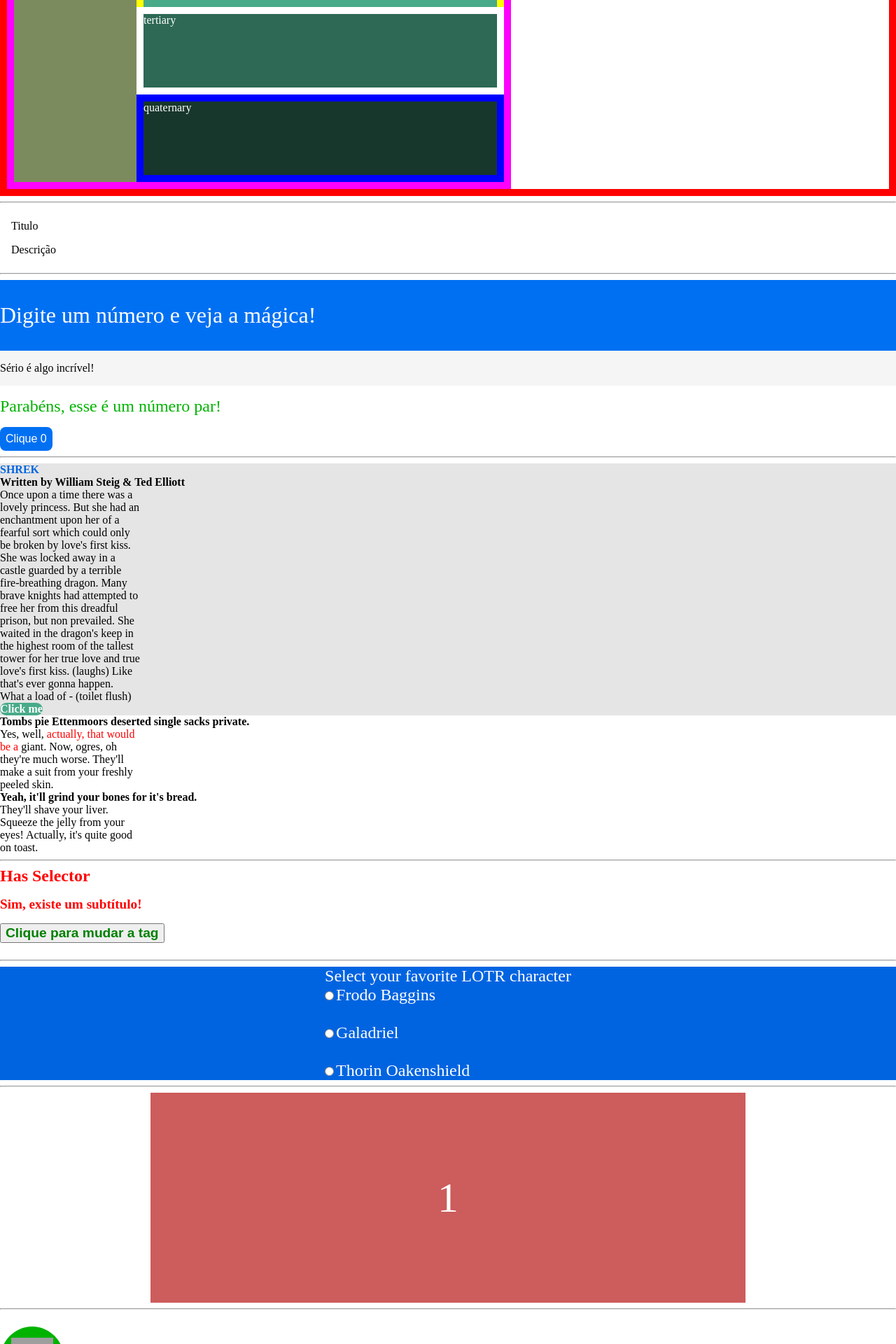
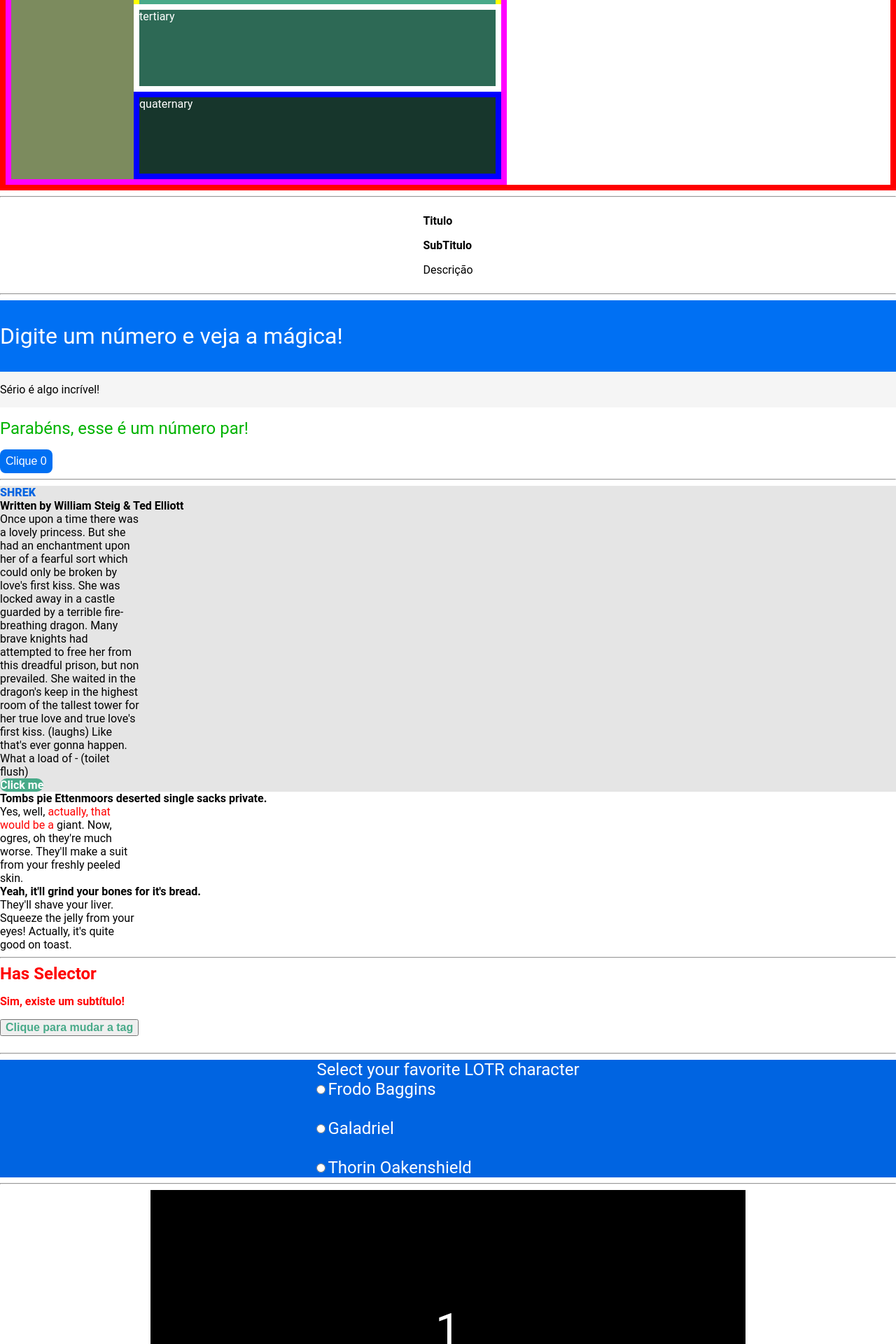
Before and after one commit to deverebor/scss-like-you-never-seen, a Vue app: page / in a window 1280 px wide. Shown: the part 260-2180 px from the top of the page at 70% size. Built offline with nearby package versions, Linux system fonts and the light colour scheme; grey boxes are pictures that could not be loaded.

Commit message:
chore: adjust all app to use correct variables

```diff
--- a/src/App.scss
+++ b/src/App.scss
@@ -7,6 +7,7 @@ html {
   -moz-osx-font-smoothing: grayscale;
   text-rendering: optimizeLegibility;
   text-size-adjust: 100%;
+  font-family: "Roboto", sans-serif;
 }
 
 body {
--- a/src/components/AccentColor/AccentColor.scss
+++ b/src/components/AccentColor/AccentColor.scss
@@ -1,12 +1,11 @@
-@use '../../styles';
+@use "../../styles";
 
 .accent-color {
   background-color: styles.$brand-primary-dark;
   color: styles.$white;
   font-size: styles.$spacing-medium;
   display: flex;
-  align-items: center;
-  justify-content: center;
+  place-content: center;
 
   &__form {
     display: flex;
@@ -16,7 +15,7 @@
 
     input[type="radio"] {
       position: absolute;
-      margin-block-start: 0.5rem;
+      margin-block-start: styles.$spacing-small;
       accent-color: styles.$brand-danger-dark;
       display: flex;
       margin-inline: 0;
@@ -24,7 +23,7 @@
 
     label {
       display: flex;
-      margin-left: 1rem;
+      margin-left: styles.$spacing-base;
     }
   }
 }
--- a/src/components/ContainerQueries/ContainerQueries.scss
+++ b/src/components/ContainerQueries/ContainerQueries.scss
@@ -1,25 +1,27 @@
-@use '../../styles';
+@use "../../styles";
 
 .container-wrapper {
 	container-name: wrapper;
 	container-type: inline-size;
-  width: 100%;
+	display: flex;
+	place-content: center;
 }
 
 .container {
-  display: grid;
+	display: grid;
 	grid-template:
-	"title"
-	"description" / 1fr;
+		"container__title"
+		"container__subtitle"
+		"container__description" / 1fr;
 	gap: styles.$spacing-base;
 	padding: styles.$spacing-base;
 }
 
-@container wrapper (max-width: 850px) {
+@container wrapper (inline > 850px) {
 	.container {
 		gap: styles.$spacing-medium;
 		padding: styles.$spacing-medium;
-		grid-template: "title description" / 1fr 1fr;
+		grid-template: "container__title container__subtitle container__description" / 1fr 1fr 1fr;
 	}
 
 	.container__description {
@@ -27,7 +29,7 @@
 	}
 }
 
-@container wrapper (max-width: 650px) {
+@container wrapper (inline > 650px) {
 	.container {
 		display: flex;
 		flex-direction: column;
--- a/src/components/ContainerQueries/ContainerQueries.vue
+++ b/src/components/ContainerQueries/ContainerQueries.vue
@@ -1,8 +1,9 @@
 <template>
   <main class="container-wrapper">
     <div class="container">
-      <div class="container__title">Titulo</div>
-      <div class="container__description">Descrição</div>
+      <h1 class="container__title">Titulo</h1>
+      <h3 class="container__subtitle">SubTitulo</h3>
+      <p class="container__description">Descrição</p>
     </div>
   </main>
 </template>
--- a/src/components/ExtendRule/ExtendRule.scss
+++ b/src/components/ExtendRule/ExtendRule.scss
@@ -1,4 +1,10 @@
-@use '../../styles';
+@use "../../styles";
+
+%default-status-style {
+  color: styles.$brand-success;
+  padding-block: styles.$spacing-base;
+  font-size: styles.$spacing-medium;
+}
 
 .extend-rule {
   &__container {
@@ -16,17 +22,15 @@
     }
 
     &--success {
-      color: styles.$brand-success;
-      padding-block: styles.$spacing-base;
-      font-size: styles.$spacing-medium;
+      @extend %default-status-style;
     }
 
     &--error {
-      @extend .extend-rule__container--success;
+      @extend %default-status-style;
       color: styles.$brand-danger;
     }
 
-    @include styles.respond-to(small){
+    @include styles.respond-to(small) {
       &-header {
         &--title {
           padding-block: styles.$spacing-big;
--- a/src/components/HasSelector/HasSelector.scss
+++ b/src/components/HasSelector/HasSelector.scss
@@ -1,24 +1,26 @@
+@use "../../styles";
+
 .has-selector {
   &__title {
-    font-size: 1.5rem;
+    font-size: styles.$spacing-medium;
     font-weight: bold;
-    margin-bottom: 1rem;
+    margin-bottom: styles.$spacing-base;
   }
 
   &__subtitle {
-    font-size: 1.2rem;
+    font-size: styles.$spacing-base;
     font-weight: bold;
-    margin-bottom: 1rem;
+    margin-bottom: styles.$spacing-base;
   }
 
   &__button {
-    font-size: 1.2rem;
+    font-size: styles.$spacing-base;
     font-weight: bold;
-    margin-bottom: 1rem;
-    color: green;
+    margin-bottom: styles.$spacing-base;
+    color: styles.$green-600;
   }
 }
 
 section:has(div) {
-  color: red;
+  color: styles.$red;
 }
--- a/src/components/LayerRule/LayerRule.scss
+++ b/src/components/LayerRule/LayerRule.scss
@@ -1,38 +1,6 @@
-@use '../../styles';
-@layer base, reset, layout, components;
+@use "../../styles";
 
-@layer reset {
-  body {
-    color: hotpink;
-  }
-}
-
-@layer layout {
-  .layer-rule {
-    background: styles.$brand-secondary-dark;
-    padding-block: styles.$spacing-big;
-    margin-block-end: styles.$spacing-small;
-  }
-}
-
-@layer components {
-  .layer-rule {
-    &__container {
-      &-button {
-        display: inline-block;
-        pointer: cursor;
-        text-decoration: none;
-        border-radius: styles.$spacing-base;
-
-        background: styles.$green-600;
-        margin: styles.$spacing-medium;
-        color: styles.$white;
-        font-weight: bold;
-      }
-    }
-  }
-}
-
+@layer base, layout, components;
 
 @layer base {
   .layer-rule {
@@ -66,3 +34,29 @@
     color: styles.$red;
   }
 }
+
+@layer layout {
+  .layer-rule {
+    background: styles.$brand-secondary-dark;
+    padding-block: styles.$spacing-big;
+    margin-block-end: styles.$spacing-small;
+  }
+}
+
+@layer components {
+  .layer-rule {
+    &__container {
+      &-button {
+        display: inline-block;
+        pointer: cursor;
+        text-decoration: none;
+        border-radius: styles.$spacing-base;
+
+        background: styles.$green-600;
+        margin: styles.$spacing-medium;
+        color: styles.$white;
+        font-weight: bold;
+      }
+    }
+  }
+}
--- a/src/components/ScrollSnap/ScrollSnap.scss
+++ b/src/components/ScrollSnap/ScrollSnap.scss
@@ -1,3 +1,11 @@
+@use "../../styles";
+
+%wrapper {
+  max-width: 850px;
+  height: 400px;
+  font-size: styles.$spacing-xxbig;
+}
+
 .scroll-snap {
   @extend %wrapper;
   overflow: auto;
@@ -11,18 +19,19 @@
     display: flex;
     align-items: center;
     justify-content: center;
-    color: white;
+    color: styles.$white;
   }
 }
 
-%wrapper {
-  max-width: 850px;
-  height: 300px;
-  font-size: 60px;
+.scroll-snap__area:nth-of-type(1) {
+  background: styles.$black;
 }
-
-
-.scroll-snap__area:nth-of-type(1) {  background: IndianRed; }
-.scroll-snap__area:nth-of-type(2) {  background: Moccasin; }
-.scroll-snap__area:nth-of-type(3) {  background: thistle; }
-.scroll-snap__area:nth-of-type(4) {  background: seagreen; }
+.scroll-snap__area:nth-of-type(2) {
+  background: styles.$blue;
+}
+.scroll-snap__area:nth-of-type(3) {
+  background: styles.$brand-warning-dark;
+}
+.scroll-snap__area:nth-of-type(4) {
+  background: styles.$brand-success-dark;
+}
--- a/src/components/SubGrids/SubGrids.scss
+++ b/src/components/SubGrids/SubGrids.scss
@@ -1,21 +1,21 @@
-@use '../../styles';
+@use "../../styles";
 
 .subgrids {
-  border: 10px solid styles.$red;
+  border: styles.$spacing-small solid styles.$red;
   color: styles.$white;
 
   &__container {
     width: 700px;
     height: 500px;
     background: styles.$green-400;
-    border: 10px solid styles.$purple;
+    border: styles.$spacing-small solid styles.$purple;
     display: grid;
     grid-template-columns: repeat(4, 1fr);
     grid-template-rows: repeat(4, 1fr);
 
     &-secondary {
       background: styles.$green-600;
-      border: 10px solid styles.$yellow;
+      border: styles.$spacing-small solid styles.$yellow;
       grid-row: 2/ 4;
       grid-column: 2/ 5;
       display: grid;
@@ -25,7 +25,7 @@
 
     &-tertiary {
       background: styles.$green-500;
-      border: 10px solid styles.$white;
+      border: styles.$spacing-small solid styles.$white;
       grid-row: 3/ 4;
       grid-column: 2/ 5;
       display: grid;
@@ -35,7 +35,7 @@
 
     &-quaternary {
       background: styles.$green-700;
-      border: 10px solid styles.$blue;
+      border: styles.$spacing-small solid styles.$blue;
       grid-row: 4/ 4;
       grid-column: 2/ 5;
       display: grid;
```
